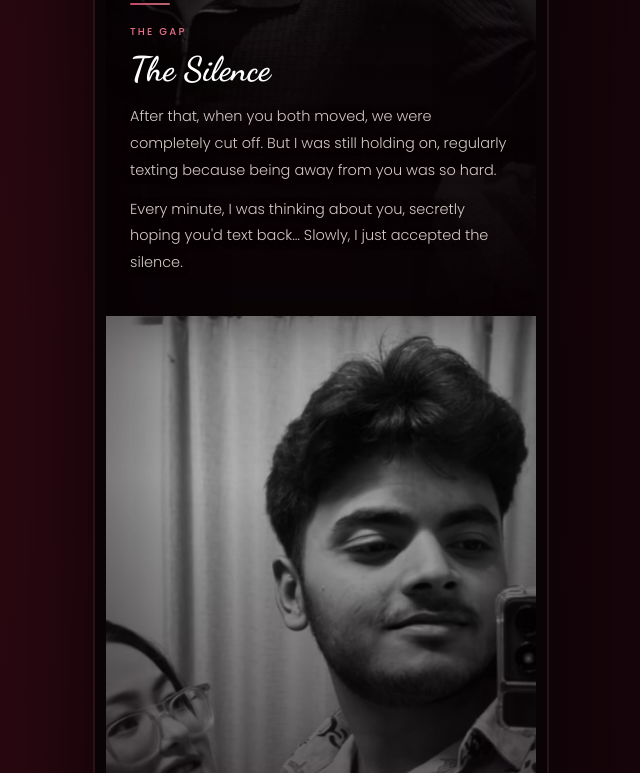
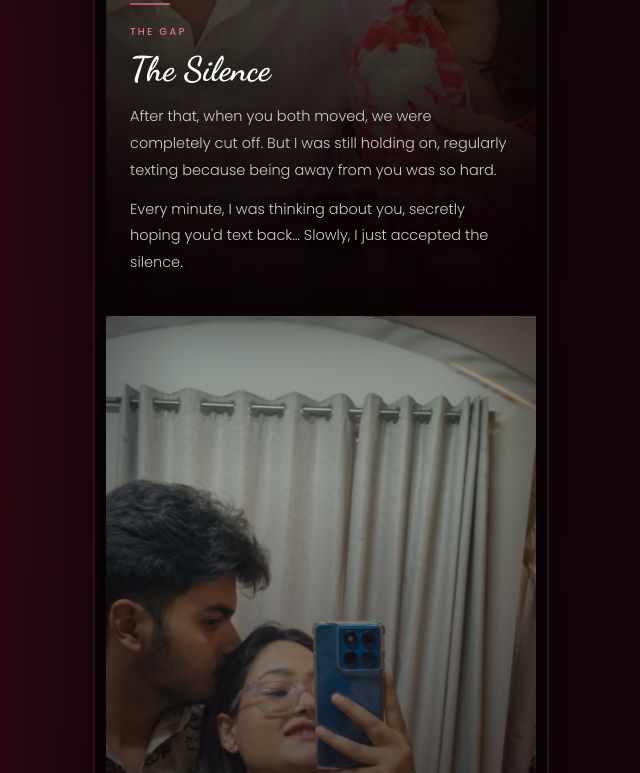
Before and after one commit to sanskartripathi033-dev/MY-Story, a plain HTML site: page index.html in a window 1280 px wide. Shown: the part 4516-5289 px from the top of the page, without its empty margins (319-959 px from the left). Drawn offline with nearby package versions, Linux system fonts and the light colour scheme; a web font is replaced by a local one.

Commit message:
Add files via upload

```diff
--- a/index.html
+++ b/index.html
@@ -847,7 +847,7 @@
     <!-- ===================== CHAPTER 5 ===================== -->
     <div class="chapter" data-index="4">
       <div class="chapter-bg">
-        <img src="WhatsApp Image 2026-10-11 at 11.22.52 PM.jpeg" alt="The silence" />
+        <img src="IMG-20250918-WA0001.jpg" alt="The silence" />
       </div>
       <div class="chapter-overlay"></div>
       <div class="chapter-body">
@@ -863,7 +863,7 @@
     <!-- ===================== CHAPTER 6 ===================== -->
     <div class="chapter" data-index="5">
       <div class="chapter-bg">
-        <img src="WhatsApp Image 2026-10-11 at 11.22.522 PM.jpeg" alt="Our real story begins" />
+        <img src="IMG-20260602-WA0026.jpg" alt="Our real story begins" />
       </div>
       <div class="chapter-overlay"></div>
       <div class="chapter-body">
@@ -897,7 +897,7 @@
     <!-- ===================== CHAPTER 8 ===================== -->
     <div class="chapter" data-index="7">
       <div class="chapter-bg">
-        <img src="WhatsApp Image new.jpeg" alt="You never let me go" />
+        <img src="IMG-20260821-WA0038.jpg" alt="You never let me go" />
       </div>
       <div class="chapter-overlay"></div>
       <div class="chapter-body">
@@ -913,7 +913,7 @@
     <!-- ===================== CHAPTER 9 ===================== -->
     <div class="chapter" data-index="8">
       <div class="chapter-bg">
-        <img src="WhatsApp Image 2026-10-11 at 11.22.52 PM.jpeg" alt="Always by your side" />
+        <img src="IMG-20250918-WA0001.jpg" alt="Always by your side" />
       </div>
       <div class="chapter-overlay"></div>
       <div class="chapter-body">
@@ -927,7 +927,7 @@
     <!-- ===================== CHAPTER 10 ===================== -->
     <div class="chapter" data-index="9">
       <div class="chapter-bg">
-        <img src="WhatsApp Image new.jpeg" alt="Our forever" />
+        <img src="IMG-20260821-WA0038.jpg" alt="Our forever" />
       </div>
       <div class="chapter-overlay"></div>
       <div class="chapter-body">
```
Also changed, not shown: IMG-20250918-WA0001.jpg (added), IMG-20260602-WA0026.jpg (added), IMG-20260821-WA0038.jpg (added).
